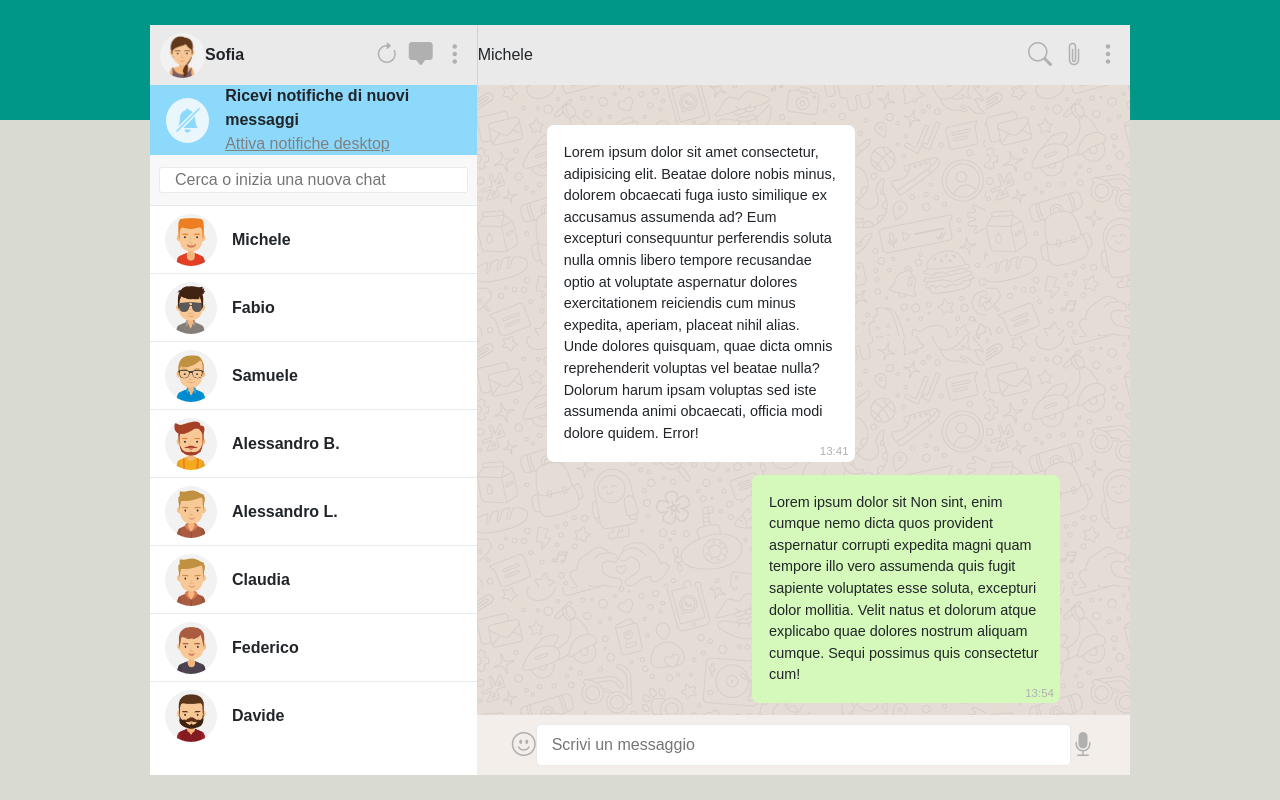
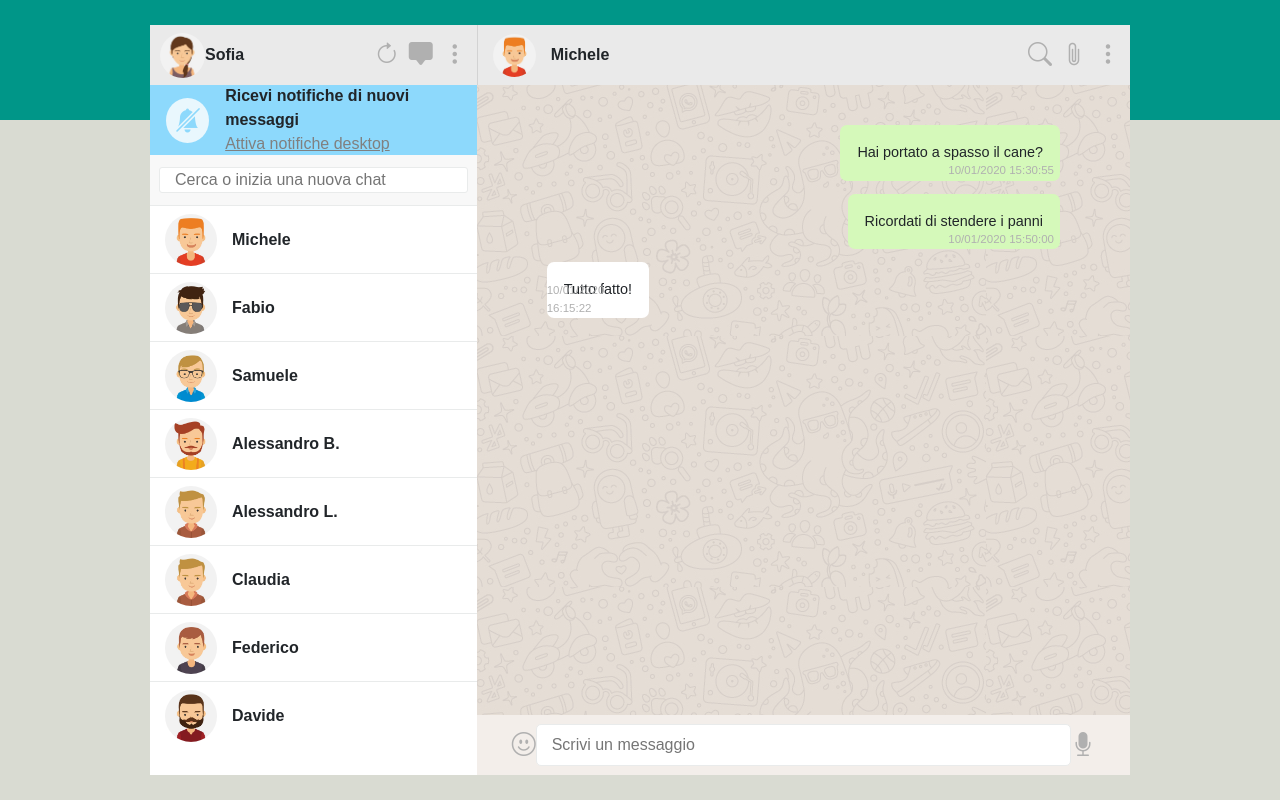
Before and after one commit to soniagaber/vue-boolzapp, a plain HTML site: page index.html in a window 1280 px wide. Drawn offline with nearby package versions, Linux system fonts and the light colour scheme.

Commit message:
completato milestone 2

```diff
--- a/css/style.css
+++ b/css/style.css
@@ -144,7 +144,7 @@ min-width: 100px;
 position: relative;
 }
 
-#conv .mess.inviato{
+#conv .mess.sent{
     align-self: flex-end;
     background-color: #D5F9BA;
 }
@@ -179,6 +179,11 @@ position: relative;
     display: flex;
     flex-direction: row;
     align-items: center;
+    cursor: pointer;
+}
+
+.contatto:hover{
+    background-color: #EAEAEA;
 }
 
 .contatto img{
@@ -189,6 +194,14 @@ position: relative;
     margin-right: 15px;
 }
 
+#conv-attiva img{
+    height: 43px;
+    width: 43px;
+    border-radius: 50%;
+    margin-left: 15px;
+    margin-right: 15px;
+}
+
 i{color: #B0B0B0;
 font-size: 1.5em;
 cursor: pointer;}
--- a/index.html
+++ b/index.html
@@ -38,7 +38,7 @@
                     <input type="text" placeholder="Cerca o inizia una nuova chat">
                 </div>
                 <div id="contatti">
-                    <div class="contatto" v-for="contact in contacts" >
+                    <div class="contatto" v-for="(contact, indice) in contacts" @click="cambiaIndiceConvAttiva(indice)" >
                         <img :src="contact.avatar" alt="">
                         <b>{{contact.name}}</b>
                     </div>
@@ -46,7 +46,10 @@
             </div>
             <div id="app-container-sx">
                 <div id="conv-attiva">
-                    <div class="dx">Michele</div>
+                    <div class="dx">
+                        <img :src="contacts[indiceConvAttiva].avatar" alt="">
+                        <b>{{contacts[indiceConvAttiva].name}}</b>
+                    </div>
                     <div class="sx">
                         <i class="bi bi-search"></i>
                         <i class="bi bi-paperclip"></i>
@@ -54,14 +57,10 @@
                     </div>
                 </div>
                 <div id="conv">
-                    <div class="mess">Lorem ipsum dolor sit amet consectetur, adipisicing elit. Beatae dolore nobis minus, dolorem obcaecati fuga iusto similique ex accusamus assumenda ad? Eum excepturi consequuntur perferendis soluta nulla omnis libero tempore recusandae optio at voluptate aspernatur dolores exercitationem reiciendis cum minus expedita, aperiam, placeat nihil alias. Unde dolores quisquam, quae dicta omnis reprehenderit voluptas vel beatae nulla? Dolorum harum ipsam voluptas sed iste assumenda animi obcaecati, officia modi dolore quidem. Error!
-                        <div class="mess-orario">13:41</div>
+                    <div v-for="messaggio in contacts[indiceConvAttiva].messages" class="mess" :class="messaggio.status">
+                        {{messaggio.message}}
+                        <div class="mess-orario">{{messaggio.date}}</div>
                     </div>
-                    <div class="mess inviato">
-                        Lorem ipsum dolor sit Non sint, enim cumque nemo dicta quos provident aspernatur corrupti expedita magni quam tempore illo vero assumenda quis fugit sapiente voluptates esse soluta, excepturi dolor mollitia. Velit natus et dolorum atque explicabo quae dolores nostrum aliquam cumque. Sequi possimus quis consectetur cum!<div class="mess-orario">13:54</div></div>
-                    <div class="mess">Lorem ipsum dolor sit amet con
-                            <div class="mess-orario">13:41</div>
-                        </div>
                 </div>
                 <div id="scrivi">
                     <i class="bi bi-emoji-smile" style="margin-left: 35px;"></i>
--- a/js/script.js
+++ b/js/script.js
@@ -165,10 +165,17 @@ createApp({
                         }
                     ],
                 }
-            ]
+            ],
 
+            indiceConvAttiva: 0,
 
+        }
+    },
 
+    methods: {
+
+        cambiaIndiceConvAttiva(indice){
+            this.indiceConvAttiva= indice;
         }
     }
 }).mount('#app')
```
